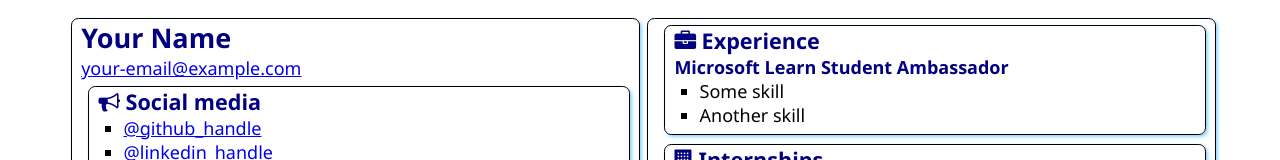
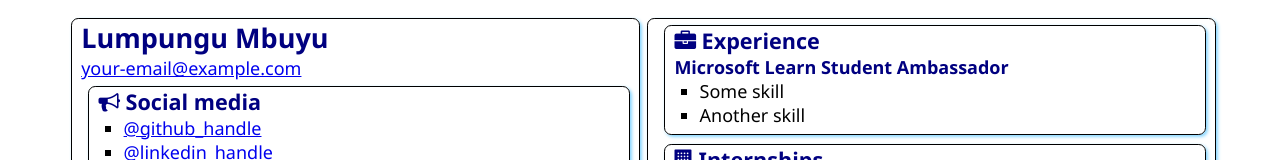
Before and after one commit to ITmbuyu/SATechnicalOnboarding, a plain HTML site: page src/index.html in a window 1280 px wide. Shown: the top 160 px of the page. Drawn offline with Linux system fonts and the light colour scheme.

Commit message:
Added my name
added my name to the static website

```diff
--- a/src/index.html
+++ b/src/index.html
@@ -12,7 +12,7 @@
 <body>
     <main>
         <article class="box">
-            <h1>Your Name</h1>
+            <h1>Lumpungu Mbuyu</h1>
             <div><a href="mailto:your.email@example.com">your-email@example.com</a></div>
 
             <section class="box">
```
